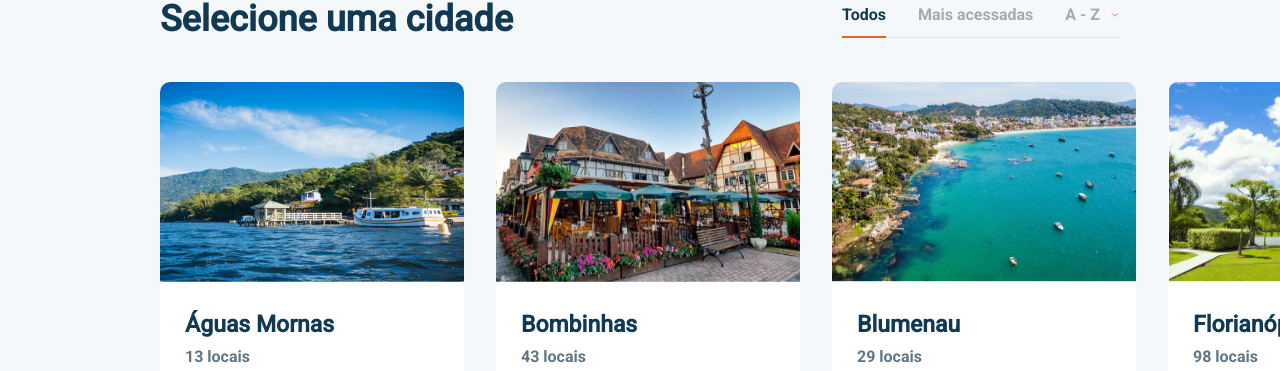
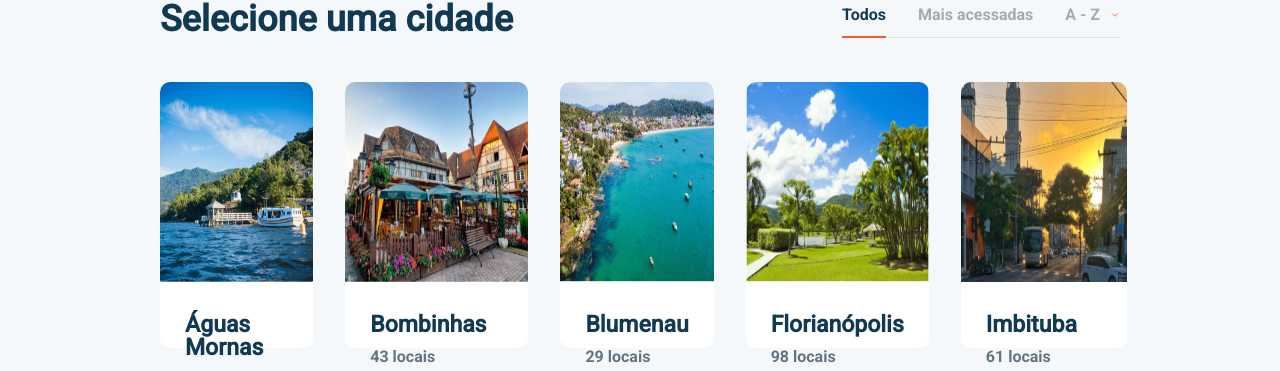
Before and after one commit to luiz21goncalves/traveler-web, a React (Create React App) app: page / in a window 1280 px wide. Shown: the part 413-784 px from the top of the page. Built offline with nearby package versions, Linux system fonts and the light colour scheme.

Commit message:
feat: update card component

```diff
--- a/src/components/Card/styles.ts
+++ b/src/components/Card/styles.ts
@@ -1,8 +1,9 @@
 import styled from 'styled-components';
 
 export const Container = styled.article`
-  width: 304px;
-  height: 316px;
+  width: 100%;
+  max-width: 256px;
+  height: 266px;
   border-radius: 10px;
   background: #ffffff;
 
```
